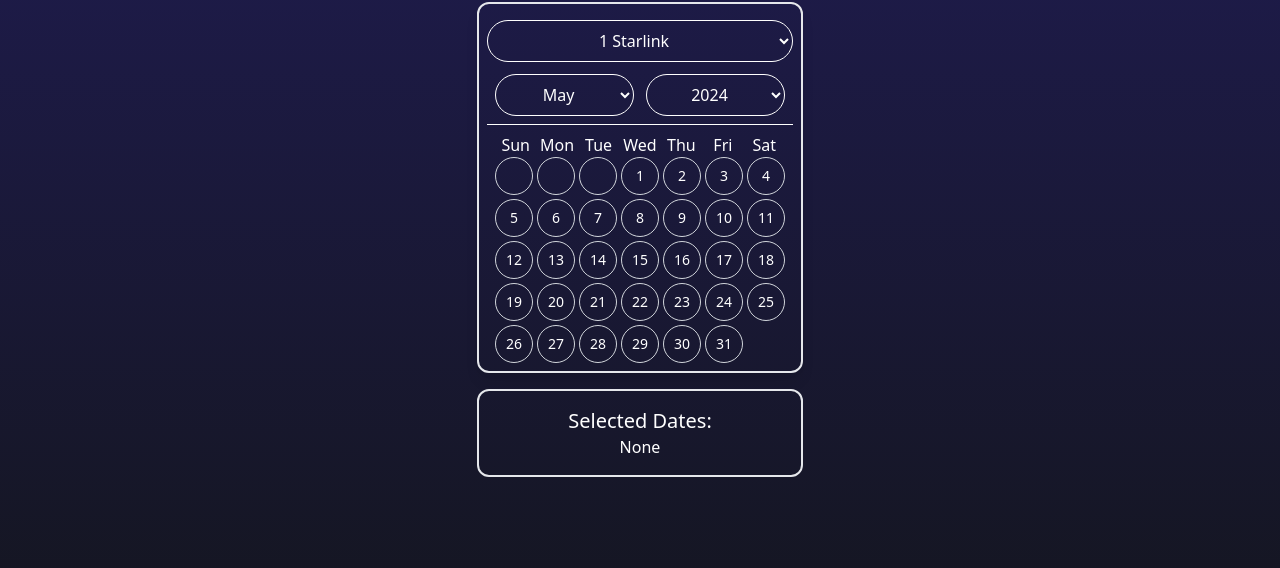
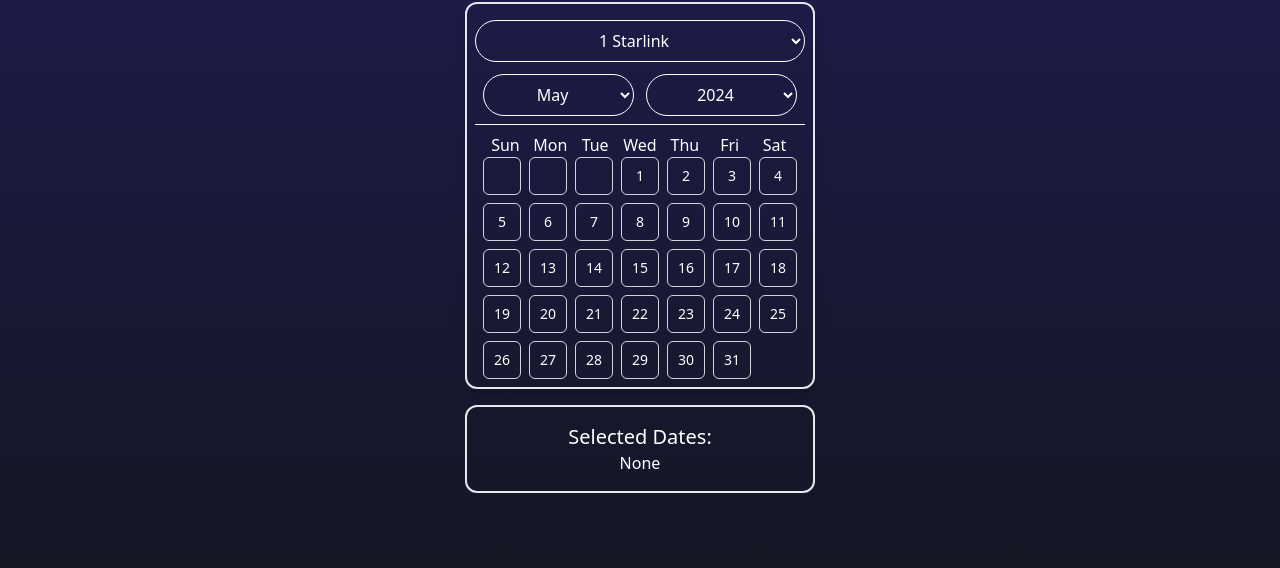
Before and after one commit to rileysklar/starlink, an Astro site: page / in a window 1280 px wide. Shown: the part 74-642 px from the top of the page. Built offline with nearby package versions, Linux system fonts and the light colour scheme; Astro itself is replaced by a stand-in of ours.

Commit message:
rounded-md

```diff
--- a/src/components/BookingCalendar.jsx
+++ b/src/components/BookingCalendar.jsx
@@ -117,10 +117,10 @@ export default function BookingCalendar() {
                   )
                 )}
               </div>
-              <div className="grid grid-cols-7 gap-1">
+              <div className="grid grid-cols-7 gap-2">
                 {placeholders.map((_, index) => (
                   <div
-                    className="flex rounded-full aspect-square justify-center  items-center border border-gray-300 p-2"
+                    className="flex rounded-md aspect-square justify-center  items-center border border-gray-300 p-2"
                     key={`placeholder-${index}`}
                   ></div>
                 ))}
@@ -128,7 +128,7 @@ export default function BookingCalendar() {
                   const date = new Date(year, month, day);
                   return (
                     <div
-                      className={`flex justify-center rounded-full aspect-square text-sm items-center border border-gray-300 p-2 cursor-pointer
+                      className={`flex justify-center rounded-md aspect-square text-sm items-center border border-gray-300 p-2 cursor-pointer
         ${
           selectedRange.start?.getTime() === date.getTime() ||
           selectedRange.end?.getTime() === date.getTime()
```
